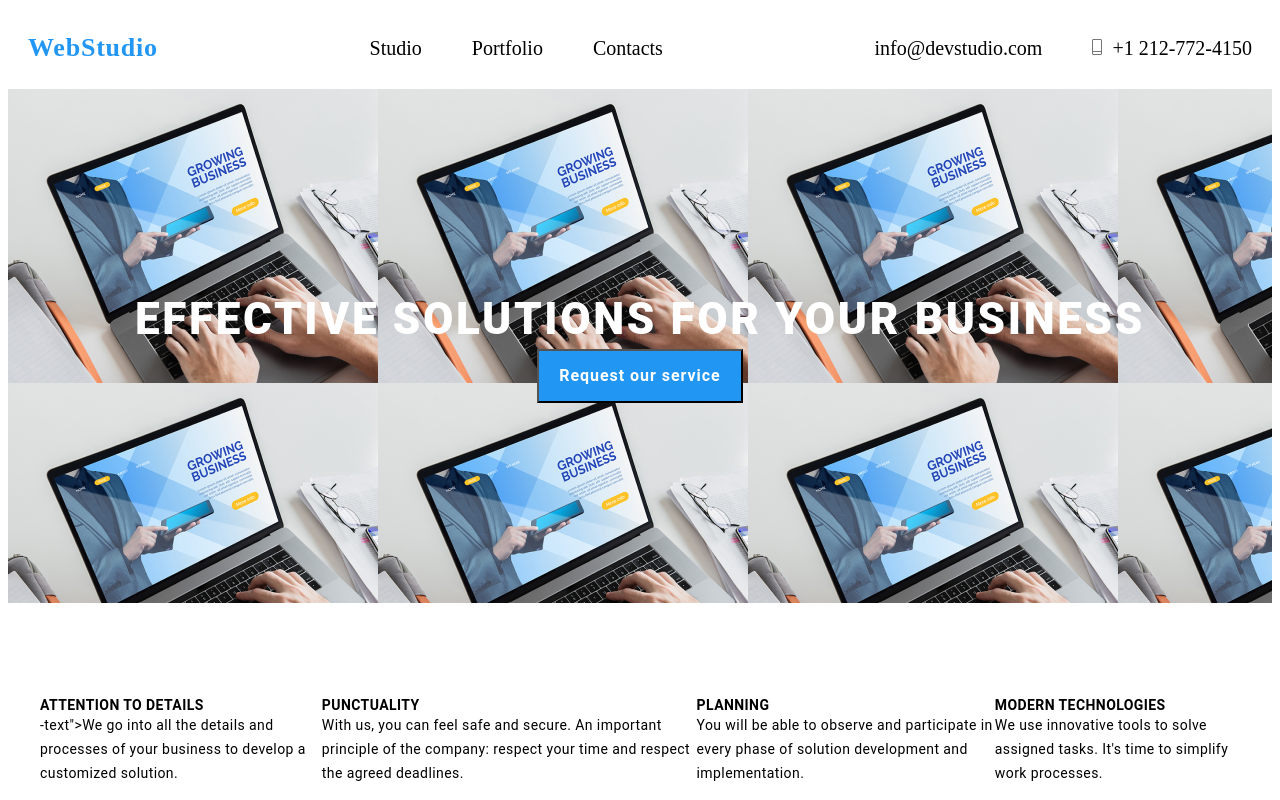
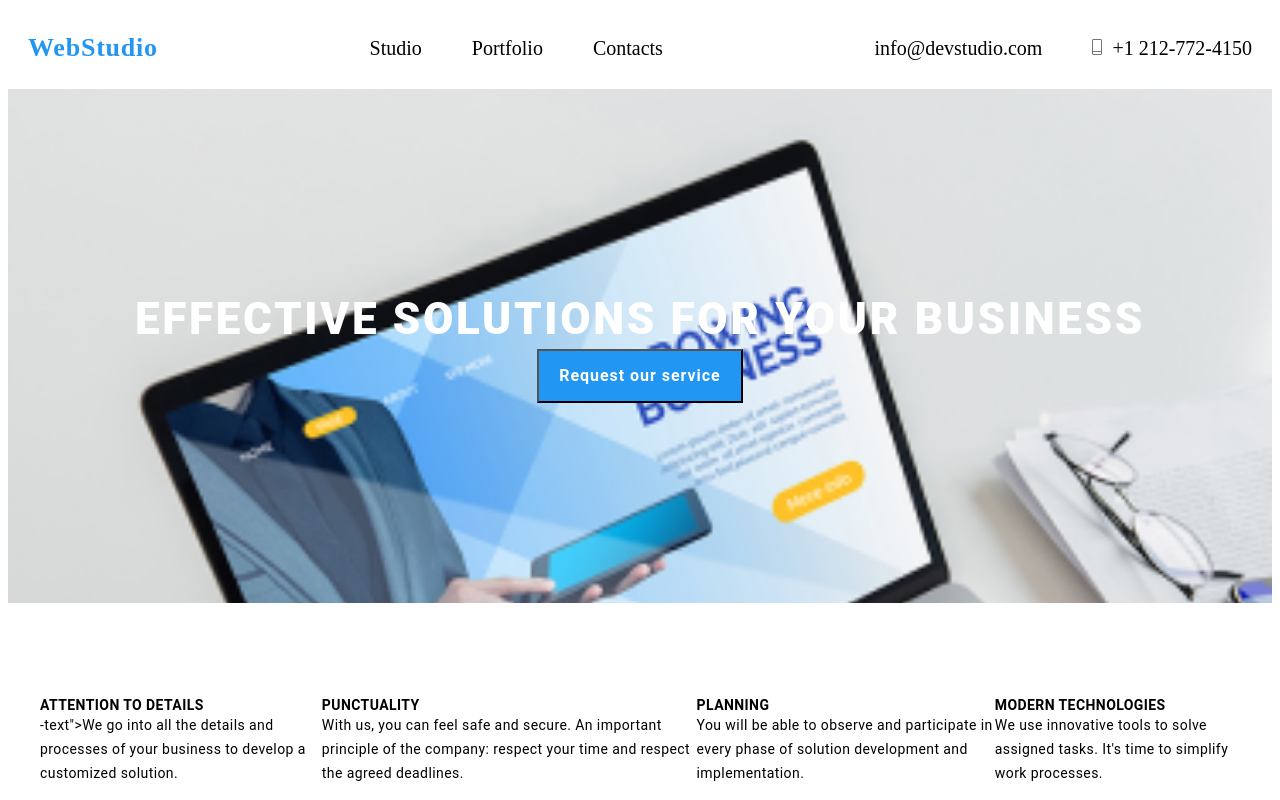
Before and after one commit to vika1905/web-studio, a plain HTML site: page index.html in a window 1280 px wide. Shown: the top 800 px of the page. Drawn offline with Linux system fonts and the light colour scheme; files whose address does not match are found by name.

Commit message:
Update style.css

```diff
--- a/style.css
+++ b/style.css
@@ -22,6 +22,9 @@
     background: #ffffff;
     padding-top: 200px;
     padding-bottom: 200px;
+    background-image:url("./images/Img\ \(13\).png");
+    background-repeat:no-repeat;
+    background-size: cover;
 
 }
 .box{
```
